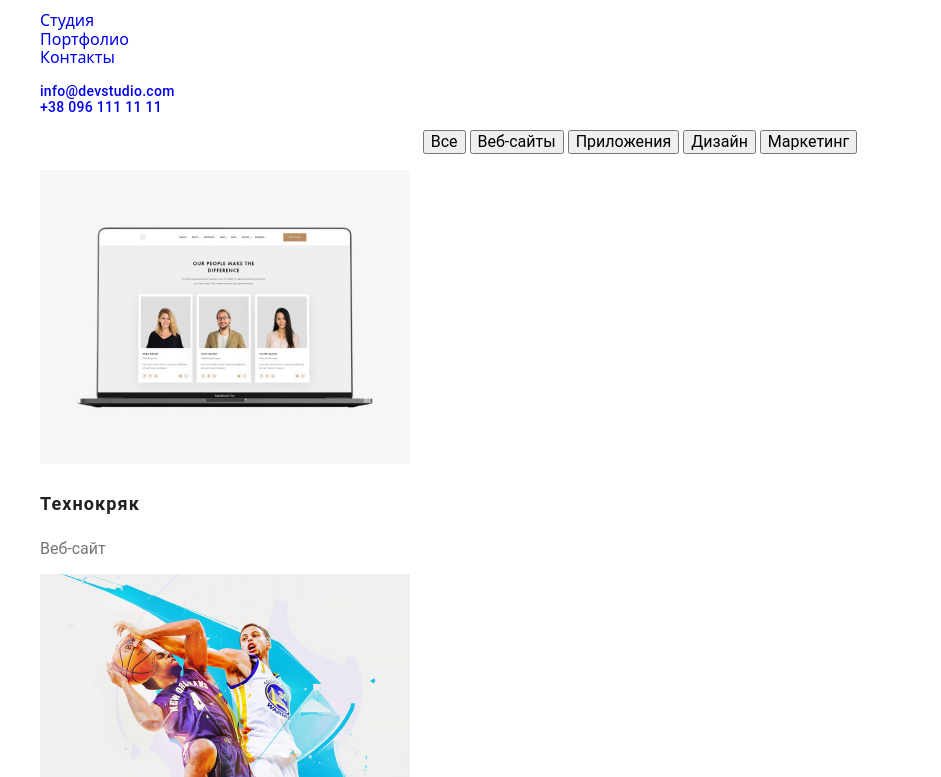
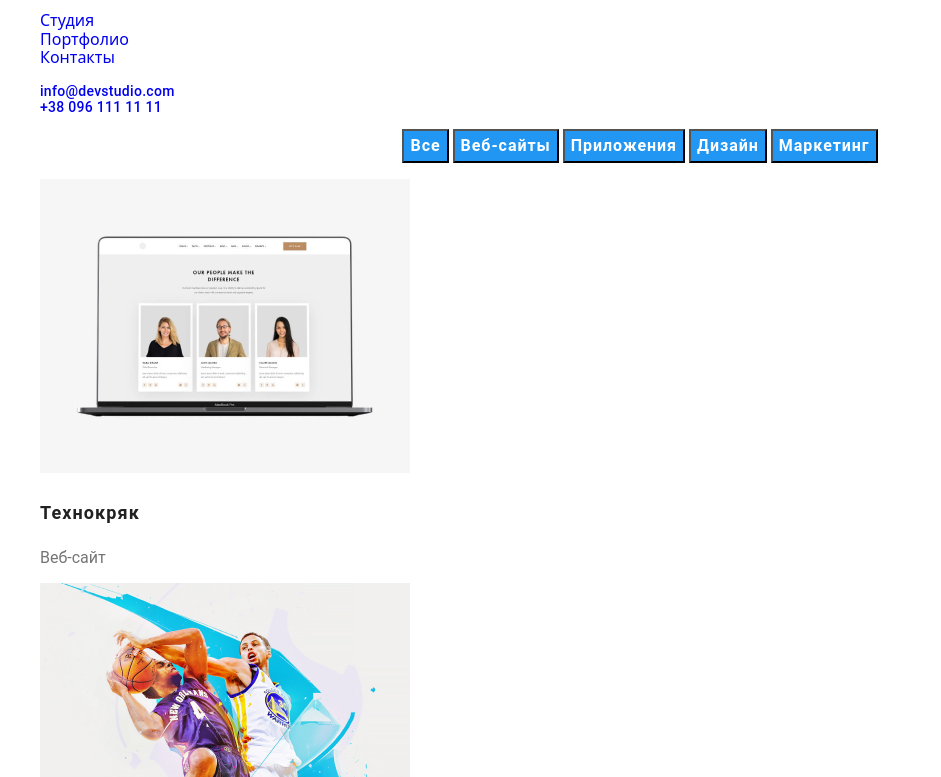
Before and after one commit to sonya287/goit-markup-hw-02, a plain HTML site: page portfolio.html in a window 1280 px wide. Shown: the part 23-800 px from the top of the page, without its empty margins (0-941 px from the left). Drawn offline with nearby package versions, Linux system fonts and the light colour scheme.

Commit message:
переіменувала клас кнопки

```diff
--- a/css/style.css
+++ b/css/style.css
@@ -33,13 +33,16 @@ body {
   letter-spacing: 0.06em;
   text-transform: uppercase;
 }
-.button {
-  position: absolute;
-  width: 200px;
-  height: 50px;
-  left: 700px;
-  top: 430px;
+.link-button {
+  background-color: var(--accent-color);
+  font-family: Roboto;
+  color: #ffffff;
+  font-weight: 700;
+  font-size: 16px;
+  line-height: 1.8;
+  align-items: center;
   text-align: center;
+  letter-spacing: 0.06em;
 }
 
 .plus {
@@ -54,8 +57,8 @@ a {
   text-decoration: none;
 }
 
- .logotip {
-  var(--primary-text-color);
+.logotip {
+  color: var(--primary-text-color);
 }
 
 .logo {
@@ -96,7 +99,7 @@ a {
   color: var(--accent-color);
 }
 
-.attention > .attention-title {
+.attention-title {
   color: var(-primary-text-color);
   font-family: Roboto;
   font-style: normal;
@@ -105,9 +108,10 @@ a {
   line-height: 16px;
   letter-spacing: 0.03em;
   text-transform: uppercase;
+  text-align: center;
 }
 
-.attention > .attention-text {
+.attention-text {
   color: var(--secondary-text-color);
   font-family: Roboto;
   font-style: normal;
@@ -115,6 +119,7 @@ a {
   font-size: 14px;
   line-height: 24px;
   letter-spacing: 0.03em;
+  text-align: center;
 }
 
 .engage-title {
@@ -126,6 +131,7 @@ a {
   line-height: 42px;
   text-align: center;
   letter-spacing: 0.03em;
+  text-align: center;
 }
 
 .page-header {
@@ -164,7 +170,7 @@ a {
   font-size: 16px;
   line-height: 1.6;
   text-align: center;
-  }
+}
 
 .buttons:hover,
 .buttons:focus {
--- a/portfolio.html
+++ b/portfolio.html
@@ -39,11 +39,11 @@
       <section class="buttons">
         <h1 class="plus">Кнопки</h1>
         <!--Заголовок скрыть при стилизации-->
-        <button type="button">Все</button>
-        <button type="button">Веб-сайты</button>
-        <button type="button">Приложения</button>
-        <button type="button">Дизайн</button>
-        <button type="button">Маркетинг</button>
+        <button class="link-button" type="button">Все</button>
+        <button class="link-button" type="button">Веб-сайты</button>
+        <button class="link-button" type="button">Приложения</button>
+        <button class="link-button" type="button">Дизайн</button>
+        <button class="link-button" type="button">Маркетинг</button>
       </section>
       <!--Section Все-->
       <section>
```
Also changed, not shown: index.html (+1 -1 lines).
